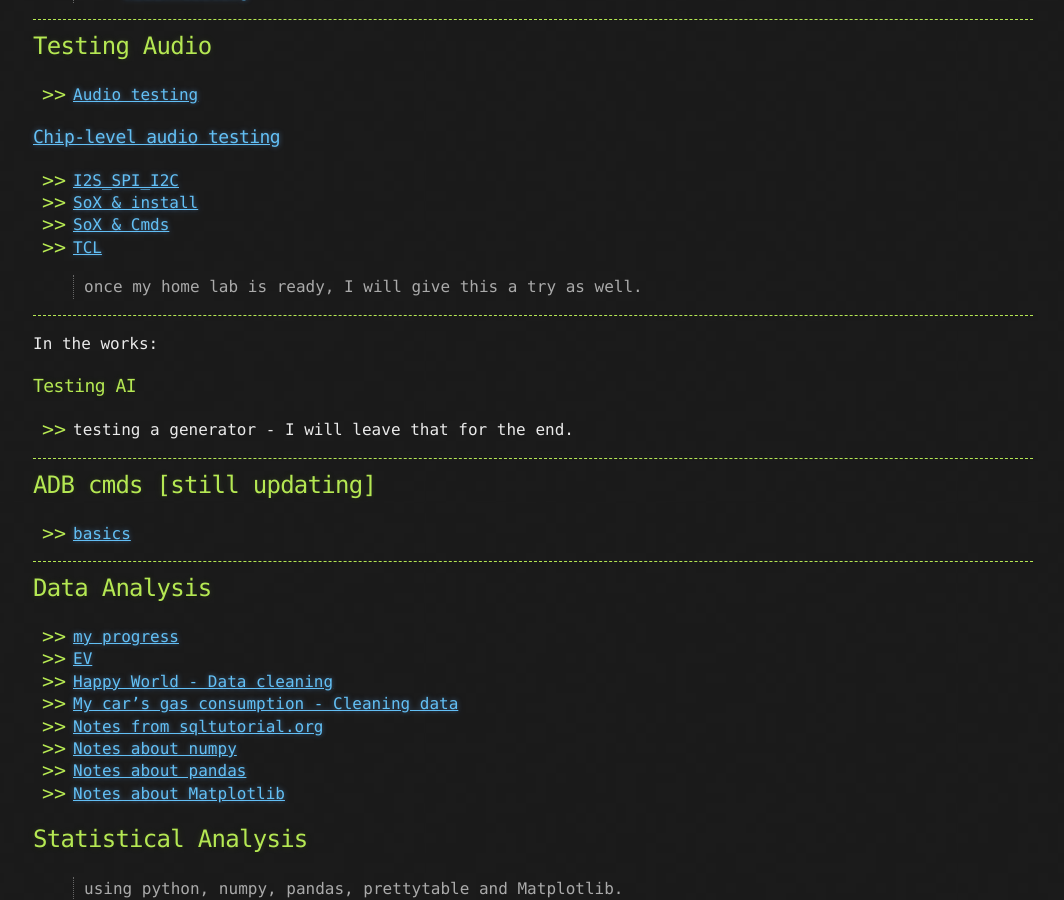
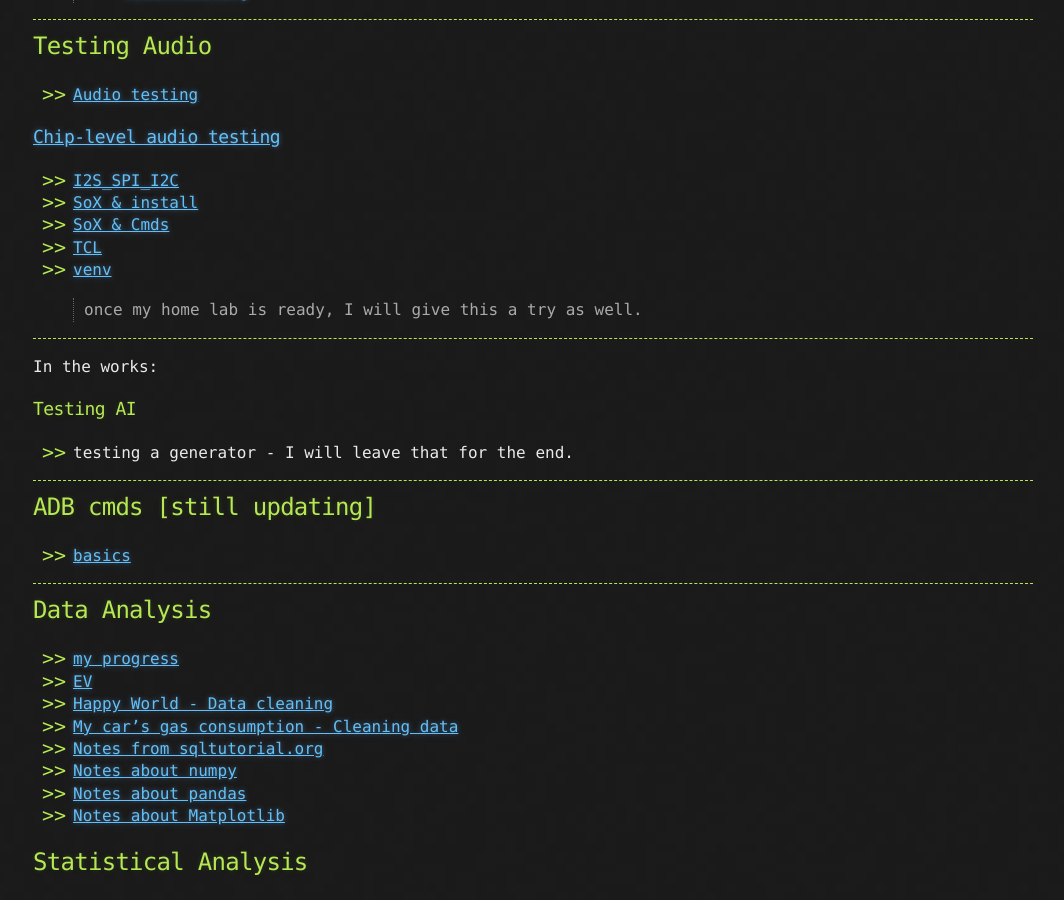
Before and after one commit to sciustechnologia/sciustechnologia.github.io, a Jekyll site: the page built from index.md, in a window 1280 px wide and 900 px high, scrolled down 2158 px. Shown: the whole window, without its empty margins (107-1171 px from the left). Built offline with Jekyll 4.4.1, drawn with Linux system fonts in a browser that asks for light colours.

Commit message:
Update index.md

```diff
--- a/index.md
+++ b/index.md
@@ -94,6 +94,7 @@ description: QA testing and technical writing
 - [SoX & install](./audio/audio_sox.html)
 - [SoX & Cmds](./audio/audio_SoX_cmds.html)
 - [TCL](./audio/audio_tcl.html)
+- [venv](./audio/venv.html)
 
 >  once my home lab is ready, I will give this a try as well.
 
```
